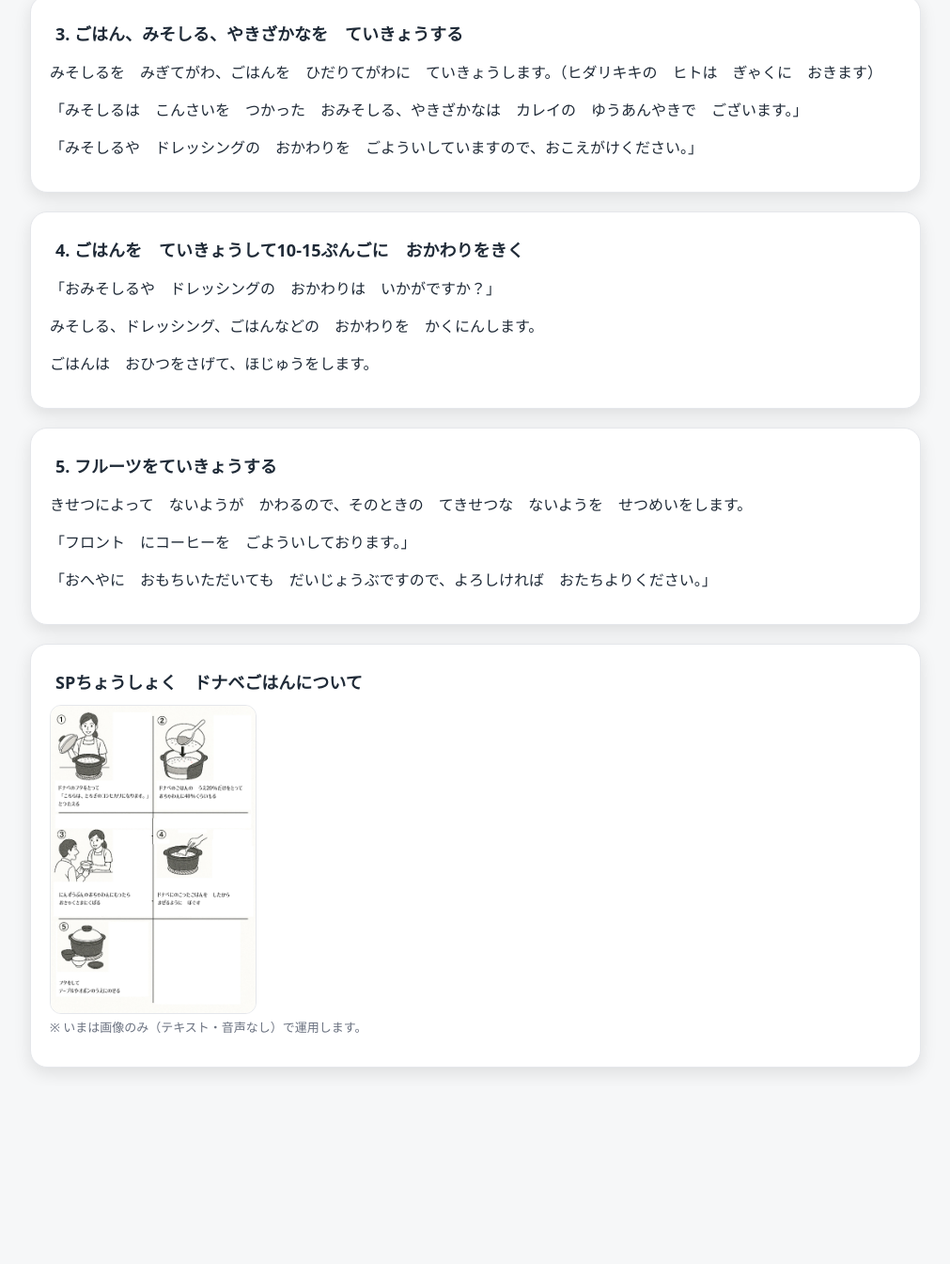
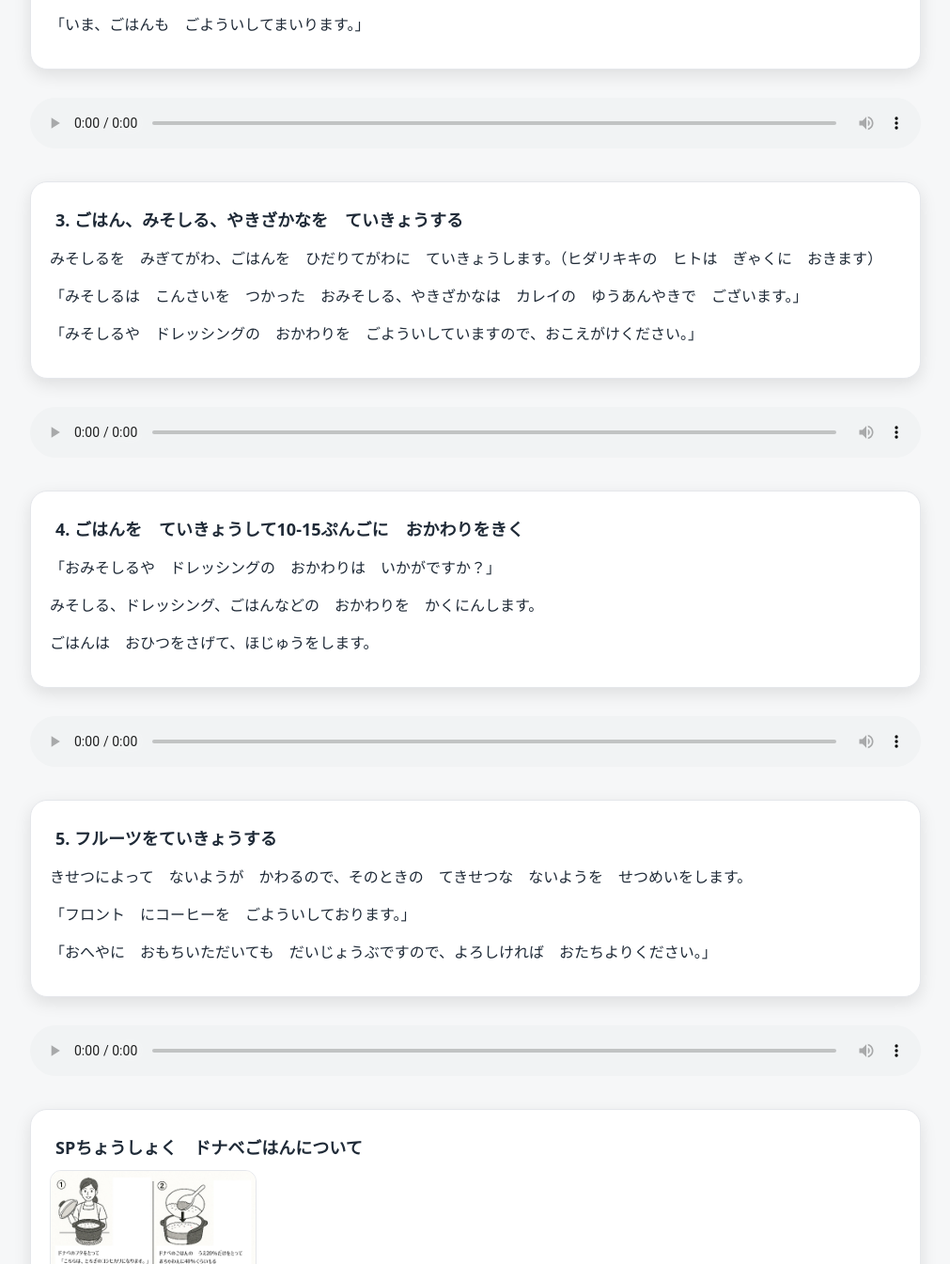
Before and after one commit to shofudo/fudotaki-manual, a plain HTML site: page pages/breakfast.html in a window 1280 px wide. Shown: the part 1570-2915 px from the top of the page at 94% size, without its empty margins (134-1145 px from the left). Before the commit the page ends 2726 px from the top, so only its background shows below. Drawn offline with Linux system fonts and the light colour scheme.

Commit message:
add breakfast audio players under each section

```diff
--- a/pages/breakfast.html
+++ b/pages/breakfast.html
@@ -219,6 +219,7 @@
   <p>ゆうしょくと　おなじせきに　あんないします。</p>
   <p>「おちゃを　おもちいたしますので、しょうしょう　おまちください。」</p>
 </section>
+<audio controls src="/fudotaki-manual/assets/audio/breakfast/breakfast-1.mp3"></audio>
 
 <!-- 2 -->
 <section class="block" id="tea">
@@ -234,6 +235,7 @@
   </p>
   <p>「いま、ごはんも　ごよういしてまいります。」</p>
 </section>
+<audio controls src="/fudotaki-manual/assets/audio/breakfast/breakfast-2.mp3"></audio>
 
 <!-- 3 -->
 <section class="block" id="set">
@@ -242,6 +244,7 @@
   <p>「みそしるは　こんさいを　つかった　おみそしる、やきざかなは　カレイの　ゆうあんやきで　ございます。」</p>
   <p>「みそしるや　ドレッシングの　おかわりを　ごよういしていますので、おこえがけください。」</p>
 </section>
+<audio controls src="/fudotaki-manual/assets/audio/breakfast/breakfast-3.mp3"></audio>
 
 <!-- 4 -->
 <section class="block" id="refill">
@@ -250,6 +253,7 @@
   <p>みそしる、ドレッシング、ごはんなどの　おかわりを　かくにんします。</p>
   <p>ごはんは　おひつをさげて、ほじゅうをします。</p>
 </section>
+<audio controls src="/fudotaki-manual/assets/audio/breakfast/breakfast-4.mp3"></audio>
 
 <!-- 5 -->
 <section class="block" id="fruit">
@@ -258,6 +262,7 @@
   <p>「フロント　にコーヒーを　ごよういしております。」</p>
   <p>「おへやに　おもちいただいても　だいじょうぶですので、よろしければ　おたちよりください。」</p>
 </section>
+<audio controls src="/fudotaki-manual/assets/audio/breakfast/breakfast-5.mp3"></audio>
 
 <!-- ドナベ：画像のみ（テキスト・音声なし） -->
 <section class="block" id="donabe">
```
Also changed, not shown: 5 other files.
